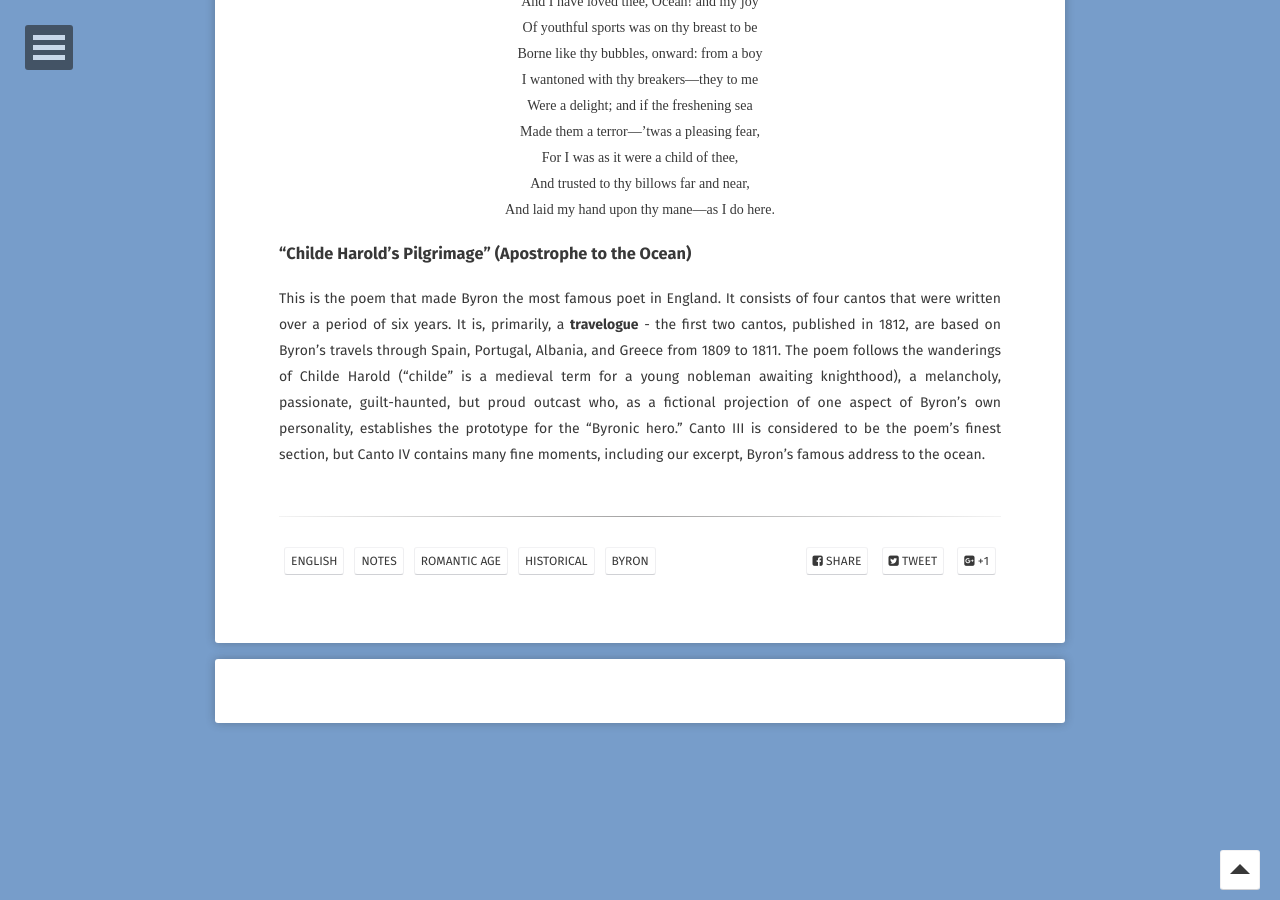
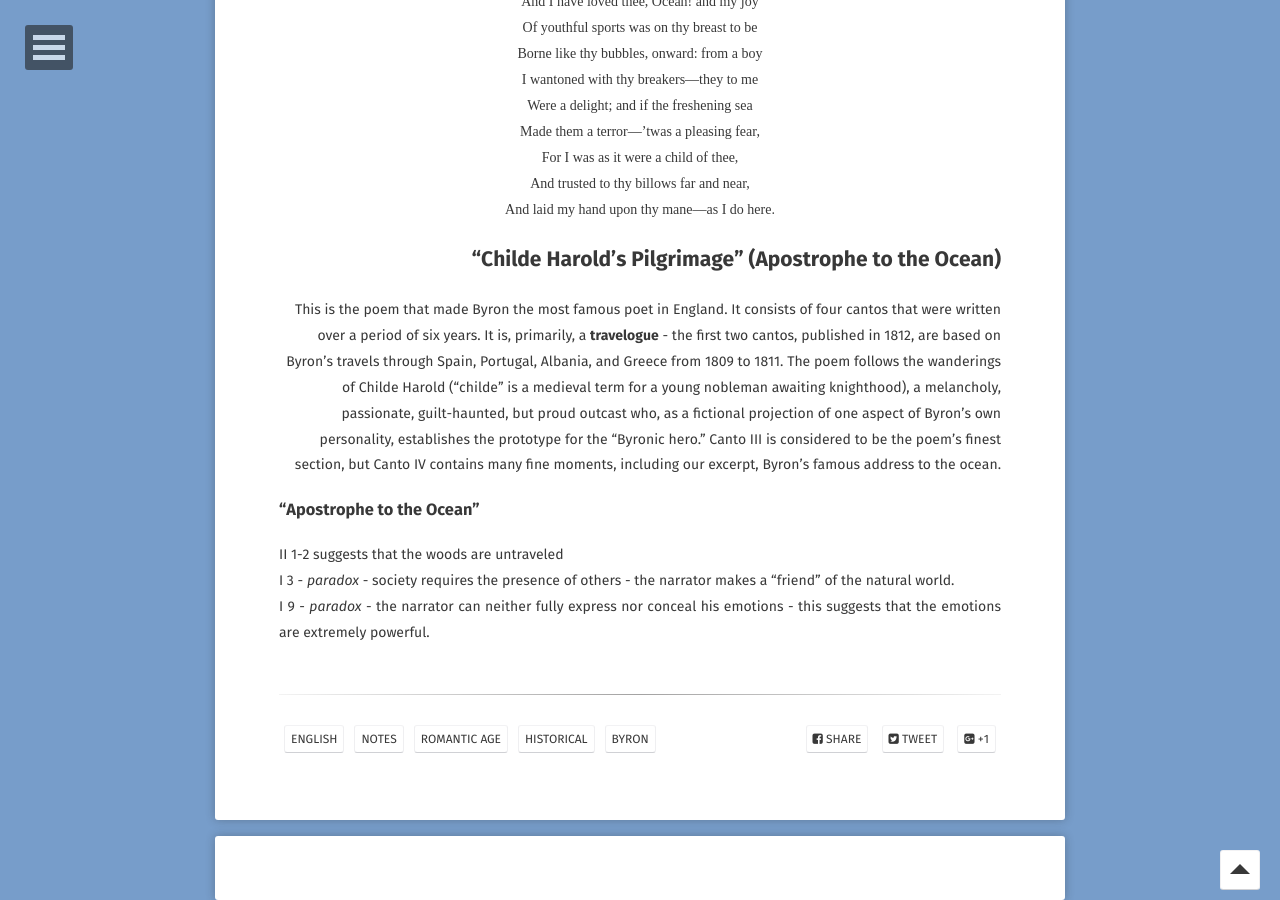
Before and after one commit to EthenStrine/site, a Jekyll site: the page built from _posts/2019-04-09-byronichero.md, in a window 1280 px wide and 900 px high, scrolled down 2580 px. Built offline with Jekyll 4.4.1, drawn with Linux system fonts in a browser that asks for light colours; some web fonts are replaced; comment, search, counter and statistics services are not loaded.

Commit message:
Update 2019-04-09-byronichero.md

```diff
--- a/_posts/2019-04-09-byronichero.md
+++ b/_posts/2019-04-09-byronichero.md
@@ -96,5 +96,12 @@ And trusted to thy billows far and near,
 And laid my hand upon thy mane—as I do here.
 </pre></center>
 
-### "Childe Harold's Pilgrimage" (Apostrophe to the Ocean)
-This is the poem that made Byron the most famous poet in England. It consists of four cantos that were written over a period of six years. It is, primarily, a **travelogue** - the first two cantos, published in 1812, are based on Byron's travels through Spain, Portugal, Albania, and Greece from 1809 to 1811. The poem follows the wanderings of Childe Harold ("childe" is a medieval term for a young nobleman awaiting knighthood), a melancholy, passionate, guilt-haunted, but proud outcast who, as a fictional projection of one aspect of Byron's own personality, establishes the prototype for the "Byronic hero." Canto III is considered to be the poem's finest section, but Canto IV contains many fine moments, including our excerpt, Byron's famous address to the ocean.
+
+<h2 align="right" ><a id="Childe_Harolds_Pilgrimage_Apostrophe_to_the_Ocean_0"></a>“Childe Harold’s Pilgrimage” (Apostrophe to the Ocean)</h2>
+<p align="right" >This is the poem that made Byron the most famous poet in England. It consists of four cantos that were written over a period of six years. It is, primarily, a <strong>travelogue</strong> - the first two cantos, published in 1812, are based on Byron’s travels through Spain, Portugal, Albania, and Greece from 1809 to 1811. The poem follows the wanderings of Childe Harold (“childe” is a medieval term for a young nobleman awaiting knighthood), a melancholy, passionate, guilt-haunted, but proud outcast who, as a fictional projection of one aspect of Byron’s own personality, establishes the prototype for the “Byronic hero.” Canto III is considered to be the poem’s finest section, but Canto IV contains many fine moments, including our excerpt, Byron’s famous address to the ocean.</p>
+
+
+### "Apostrophe to the Ocean"
+II 1-2 suggests that the woods are untraveled
+I 3 - *paradox* - society requires the presence of others - the narrator makes a "friend" of the natural world.
+I 9 - *paradox* - the narrator can neither fully express nor conceal his emotions - this suggests that the emotions are extremely powerful.
```
